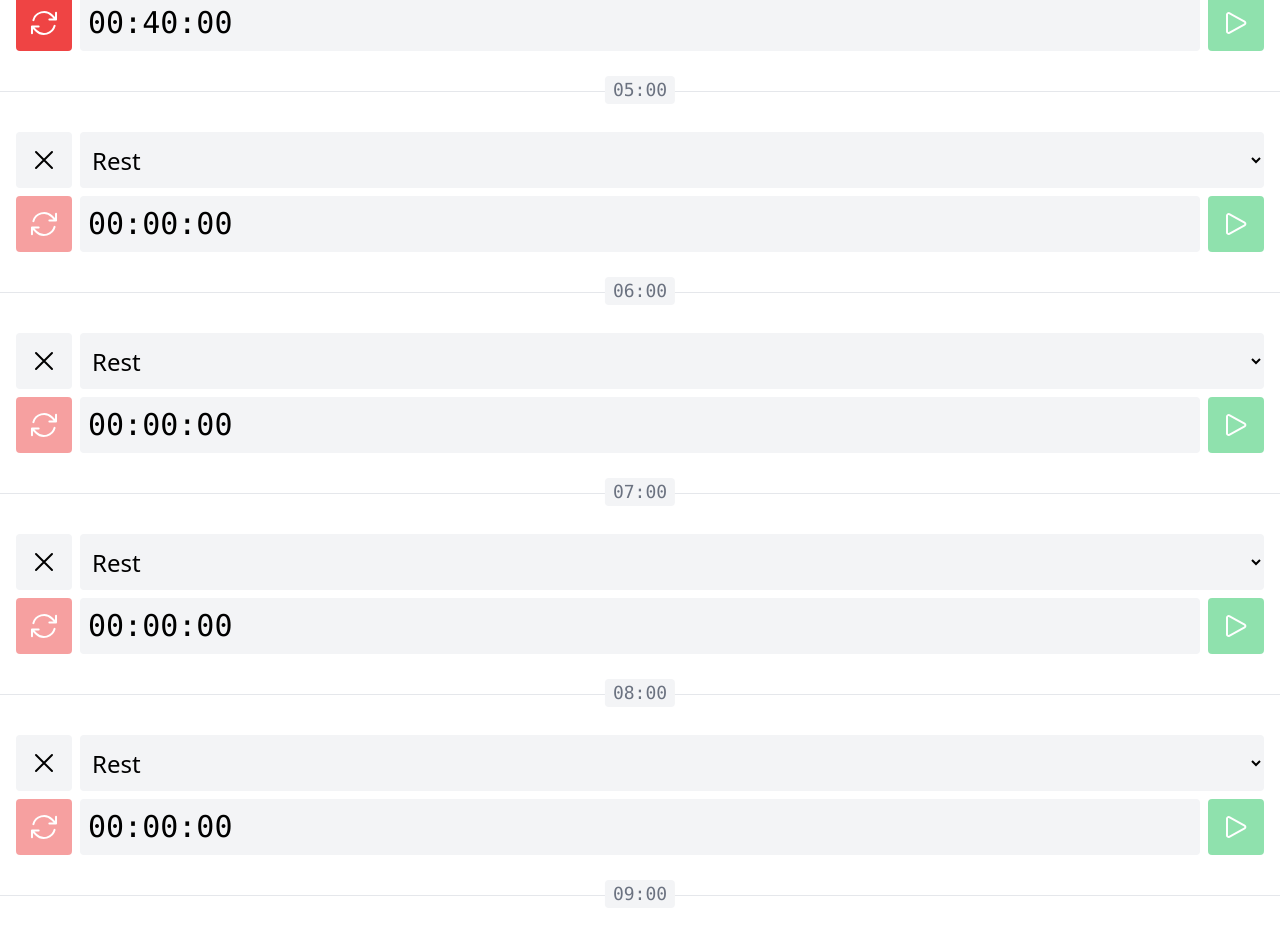
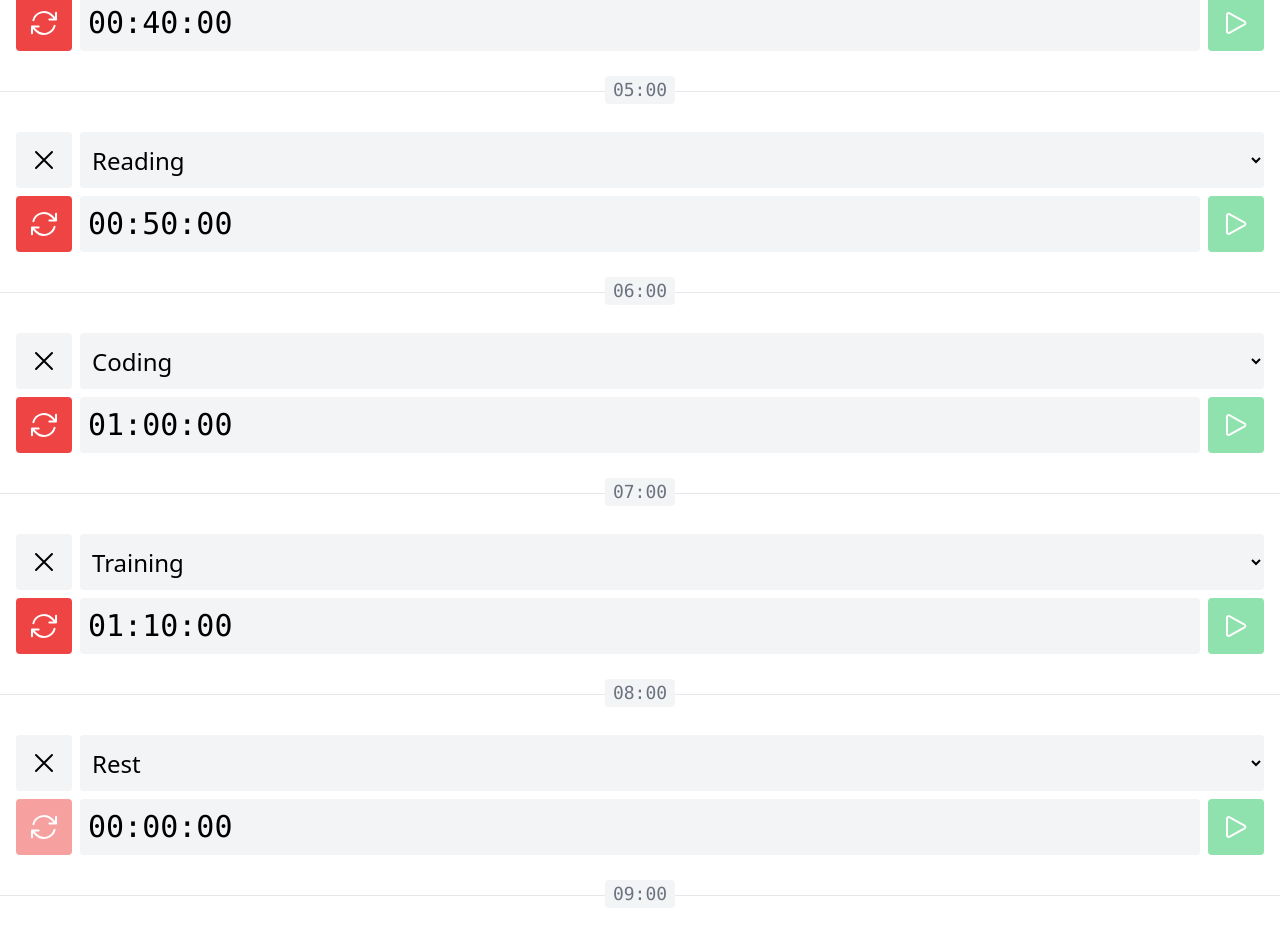
Before and after one commit to Moreorsea/onTrack, a Vue app: page /#timeline in a window 1280 px wide. Shown: the part 1003-1932 px from the top of the page. Built offline with nearby package versions, Linux system fonts and the light colour scheme.

Commit message:
Рефакторинг на provide/inject

```diff
--- a/src/App.vue
+++ b/src/App.vue
@@ -9,10 +9,10 @@ import {
   generateTimelineItems,
   generateActivitySelectOptions,
   generateActivities,
-  id
+  generatePeriodSelectOptions
 } from './components/functions'
 import { PAGE_TIMELINES, PAGE_ACTIVITIES, PAGE_PROGRESS } from './components/constants'
-import { ref, computed } from 'vue'
+import { ref, computed, provide } from 'vue'
 
 const currentPage = ref(normilazePageHash())
 
@@ -45,20 +45,30 @@ function addActivity(activity) {
   activities.value.push(activity)
 }
 
-function setTimelineItemActivity(item) {
-  const { timelineItem, activity } = item
-  timelineItem.activityId = activity?.id || null
+function setTimelineItemActivity(timelineItem, activityId) {
+  timelineItem.activityId = activityId
 }
 
-function setSecondsToComplete(item) {
-  const { activity, seconds } = item
-
+function setSecondsToComplete(activity, seconds) {
   activities.value.forEach((activ) => {
     if (activ.id == activity.id) {
       activ.secondsToComplete = +seconds
     }
   })
 }
+
+function updateSeconds(timeline, seconds) {
+  timeline.activitySeconds += seconds
+}
+
+provide('updateSeconds', updateSeconds)
+provide('timelineItems', timeLineItems.value)
+provide('activitySelectOptions', activitySelectOptions.value)
+provide('periodSelectOptions', generatePeriodSelectOptions())
+provide('setTimelineItemActivity', setTimelineItemActivity)
+provide('setSecondsToComplete', setSecondsToComplete)
+provide('addActivity', addActivity)
+provide('deleteActivity', deleteActivity)
 </script>
 
 <template>
@@ -67,19 +77,9 @@ function setSecondsToComplete(item) {
     <TheTimeLine
       :time-line-items="timeLineItems"
       v-show="currentPage === PAGE_TIMELINES"
-      :activity-select-options="activitySelectOptions"
-      :activities="activities"
       :current-page="currentPage"
-      @set-timeline-item-activity="setTimelineItemActivity"
     />
-    <TheActivities
-      v-show="currentPage === PAGE_ACTIVITIES"
-      :activities="activities"
-      :timeline-items="timeLineItems"
-      @delete-activity="deleteActivity"
-      @add-activity="addActivity"
-      @set-seconds-to-complete="setSecondsToComplete"
-    />
+    <TheActivities v-show="currentPage === PAGE_ACTIVITIES" :activities="activities" />
     <TheProgress v-show="currentPage === PAGE_PROGRESS" />
   </main>
   <TheNav :current-page="currentPage" @navigate="goTo($event)" />
--- a/src/components/ActivityItem.vue
+++ b/src/components/ActivityItem.vue
@@ -1,7 +1,7 @@
 <template>
   <li class="flex flex-col gap-2 p-4">
     <div class="flex items-center gap-2">
-      <BaseButton :type="BUTTON_TYPES.danger" @click="emit('delete')">
+      <BaseButton :type="BUTTON_TYPES.danger" @click="deleteActivity($event)">
         <TrashIcon class="h-8" />
       </BaseButton>
       <span class="truncate text-xl">{{ props.activity.name }}</span>
@@ -10,16 +10,12 @@
       <BaseSelect
         class="font-mono grow"
         placeholder="hh:mm"
-        :options="PERIOD_SELECT_OPTIONS"
+        :options="periodSelectOptions"
         :selected="activity.secondsToComplete || null"
-        @select="setSecondsToComplete(activity, $event)"
+        @select="setSecondsToComplete(activity, $event ? $event.target.value : 0)"
       />
 
-      <ActivitySecondsToComplete
-        :timeline-items="timelineItems"
-        :activity="activity"
-        v-if="activity.secondsToComplete"
-      />
+      <ActivitySecondsToComplete :activity="activity" v-if="activity.secondsToComplete" />
     </div>
   </li>
 </template>
@@ -29,22 +25,17 @@ import { TrashIcon } from '@heroicons/vue/24/outline'
 import BaseButton from './BaseButton.vue'
 import BaseSelect from './BaseSelect.vue'
 import ActivitySecondsToComplete from './ActivitySecondsToComplete.vue'
-import { PERIOD_SELECT_OPTIONS, BUTTON_TYPES } from './constants'
+import { BUTTON_TYPES } from './constants'
+import { inject } from 'vue'
+
+const periodSelectOptions = inject('periodSelectOptions')
+const setSecondsToComplete = inject('setSecondsToComplete')
+const deleteActivity = inject('deleteActivity')
 
 const props = defineProps({
   activity: {
     type: Object,
     required: true
-  },
-  timelineItems: {
-    type: Array,
-    required: true
   }
 })
-
-function setSecondsToComplete(activity, $event) {
-  emit('setSecondsToComplete', { activity, seconds: $event?.target?.value || null })
-}
-
-const emit = defineEmits(['delete', 'setSecondsToComplete'])
 </script>
--- a/src/components/TheActivityForm.vue
+++ b/src/components/TheActivityForm.vue
@@ -1,14 +1,14 @@
 <script setup>
-import { isActivityValid } from './validators'
 import BaseButton from './BaseButton.vue'
 import { PlusIcon } from '@heroicons/vue/24/outline'
-import { nextTick, ref } from 'vue'
+import { nextTick, ref, inject } from 'vue'
 import { id } from './functions'
 
 const activity = ref('')
+const addActivity = inject('addActivity')
 
 async function submit() {
-  emit('submit', {
+  addActivity({
     id: id(),
     name: activity.value,
     secondsToComplete: 0
@@ -20,10 +20,6 @@ async function submit() {
 
   window.scrollTo(0, document.body.scrollHeight)
 }
-
-const emit = defineEmits({
-  submit: isActivityValid
-})
 </script>
 
 <template>
--- a/src/components/TimelineItem.vue
+++ b/src/components/TimelineItem.vue
@@ -6,10 +6,10 @@
       :selected="timelineItem.activityId"
       :options="activitySelectOptions"
       placeholder="Rest"
-      @select="selectActivity"
+      @select="setTimelineItemActivity(timelineItem, $event)"
     />
 
-    <TimelineStopwatch :hour="timelineItem.hour" :seconds="timelineItem.activitySeconds" />
+    <TimelineStopwatch :timeline-item="timelineItem" />
   </li>
 </template>
 
@@ -18,32 +18,20 @@ import BaseSelect from '../components/BaseSelect.vue'
 import TimelineHour from '../components/TimelineHour.vue'
 import { isTimelineItemValid } from './validators'
 import TimelineStopwatch from './TimelineStopwatch.vue'
+import { inject } from 'vue'
+
+const activitySelectOptions = inject('activitySelectOptions')
+const setTimelineItemActivity = inject('setTimelineItemActivity')
 
 const props = defineProps({
   timelineItem: {
     type: Object,
     required: true,
     validator: isTimelineItemValid
-  },
-  activities: {
-    required: true,
-    type: Array
-  },
-  activitySelectOptions: {
-    required: true,
-    type: Array
   }
 })
 
-const emit = defineEmits(['selectActivity', 'scrollToHour'])
-
-const selectActivity = ($event) => {
-  const id = $event?.target?.value || null
-  emit('selectActivity', {
-    timelineItem: props.timelineItem,
-    activity: props.activities.find((activity) => activity.id == id)
-  })
-}
+const emit = defineEmits(['scrollToHour'])
 
 function scrollToHour({ hour }) {
   emit('scrollToHour', hour)
--- a/src/components/TimelineStopwatch.vue
+++ b/src/components/TimelineStopwatch.vue
@@ -9,7 +9,12 @@
     <BaseButton v-if="isRunning" :type="BUTTON_TYPES.warning" @click="stop">
       <PauseIcon class="h-8" />
     </BaseButton>
-    <BaseButton v-else :type="BUTTON_TYPES.success" @click="start" :disabled="hour != date">
+    <BaseButton
+      v-else
+      :type="BUTTON_TYPES.success"
+      @click="start"
+      :disabled="timelineItem.hour != date"
+    >
       <PlayIcon class="h-8" />
     </BaseButton>
   </div>
@@ -20,25 +25,25 @@ import { ArrowPathIcon, PauseIcon, PlayIcon } from '@heroicons/vue/24/outline'
 import BaseButton from './BaseButton.vue'
 import { BUTTON_TYPES, MILISECONDS_IN_SECOND } from './constants'
 import { formatSeconds } from './functions'
-import { ref } from 'vue'
+import { ref, inject } from 'vue'
 
 const props = defineProps({
-  seconds: {
-    default: 0,
-    type: Number
-  },
-  hour: {
-    required: true,
-    type: Number
+  timelineItem: {
+    type: Object,
+    required: true
   }
 })
 
-const seconds = ref(props.seconds)
+const updateSeconds = inject('updateSeconds')
+
+const seconds = ref(props.timelineItem.activitySeconds)
 const isRunning = ref(false)
 const date = new Date().getHours()
 
 function start() {
   isRunning.value = setInterval(() => {
+    updateSeconds(props.timelineItem, 1)
+
     seconds.value++
   }, MILISECONDS_IN_SECOND)
 }
@@ -52,6 +57,8 @@ function stop() {
 function reset() {
   stop()
 
+  updateSeconds(props.timelineItem, -seconds.value)
+
   seconds.value = 0
 }
 </script>
--- a/src/components/constants.js
+++ b/src/components/constants.js
@@ -25,22 +25,3 @@ export const MINUTES_IN_HOUR = 60
 export const SECONDS_IN_MINUTE = 60
 export const SECONDS_IN_HOUR = MINUTES_IN_HOUR * SECONDS_IN_MINUTE
 export const MILISECONDS_IN_SECOND = 1000
-
-export const PERIOD_IN_MINUTES = [
-  15, 30, 45, 60, 90, 120, 150, 180, 210, 240, 270, 300, 330, 360, 390, 420, 450, 480
-]
-
-export const PERIOD_SELECT_OPTIONS = generatePeriodSelectOptions(PERIOD_IN_MINUTES)
-//   {
-//     value: 1 * SECONDS_IN_HOUR,
-//     label: '01:00'
-//   },
-//   {
-//     value: 2 * SECONDS_IN_HOUR,
-//     label: '02:00'
-//   },
-//   {
-//     value: 3 * SECONDS_IN_HOUR,
-//     label: '03:00'
-//   }
-// ]
--- a/src/components/functions.js
+++ b/src/components/functions.js
@@ -23,8 +23,8 @@ export function normilazePageHash() {
 export function generateTimelineItems(activities) {
   return [...Array(HOURS_IN_DAY).keys()].map((hour) => ({
     hour,
-    activityId: [0, 1, 2, 3, 4].includes(hour) ? activities[hour % 3].id : null,
-    activitySeconds: [0, 1, 2, 3, 4].includes(hour) ? hour * 600 : 0
+    activityId: [0, 1, 2, 3, 4, 5, 6, 7].includes(hour) ? activities[hour % 3].id : null,
+    activitySeconds: [0, 1, 2, 3, 4, 5, 6, 7].includes(hour) ? hour * 600 : 0
     // activityId: hour % 4 === 0 ? null : activities[hour % 2].id,
     // activitySeconds: hour % 4 === 0 ? 0 : (15 * SECONDS_IN_MINUTE * hour) % SECONDS_IN_HOUR
   }))
@@ -58,7 +58,11 @@ export function generatePeriodSelectOptionsLabel(minute) {
   return `${hour}:${minutes}`
 }
 
-export function generatePeriodSelectOptions(periods) {
+export function generatePeriodSelectOptions() {
+  const periods = [
+    15, 30, 45, 60, 90, 120, 150, 180, 210, 240, 270, 300, 330, 360, 390, 420, 450, 480
+  ]
+
   return periods.map((minute) => {
     return {
       value: minute * SECONDS_IN_MINUTE,
--- a/src/components/pages/TheActivities.vue
+++ b/src/components/pages/TheActivities.vue
@@ -1,25 +1,18 @@
 <template>
   <div class="flex flex-col grow">
     <ul v-if="activities.length" class="divide-y grow">
-      <ActivityItem
-        v-for="activity in props.activities"
-        :activity="activity"
-        :key="activity.id"
-        :timeline-items="timelineItems"
-        @delete="emit('deleteActivity', activity)"
-        @set-seconds-to-complete="setSecondsToComplete($event)"
-      />
+      <ActivityItem v-for="activity in props.activities" :activity="activity" :key="activity.id" />
     </ul>
 
     <TheActivitiesEmptyState v-else />
 
-    <TheActivityForm @submit="emit('addActivity', $event)" />
+    <TheActivityForm />
   </div>
 </template>
 
 <script setup>
 import ActivityItem from '../ActivityItem.vue'
-import { isActivityValid, validateActivities } from '../validators'
+import { validateActivities } from '../validators'
 import TheActivityForm from '../TheActivityForm.vue'
 import TheActivitiesEmptyState from '../TheActivitiesEmptyState.vue'
 
@@ -28,16 +21,6 @@ const props = defineProps({
     type: Array,
     required: true,
     validator: validateActivities
-  },
-  timelineItems: {
-    type: Array,
-    required: true
   }
 })
-
-function setSecondsToComplete($event) {
-  emit('setSecondsToComplete', $event)
-}
-
-const emit = defineEmits(['deleteActivity', 'addActivity', 'setSecondsToComplete'])
 </script>
--- a/src/components/pages/TheTimeline.vue
+++ b/src/components/pages/TheTimeline.vue
@@ -5,9 +5,6 @@
         v-for="timelineItem in timeLineItems"
         :key="timelineItem.hour"
         :timeline-item="timelineItem"
-        :activity-select-options="activitySelectOptions"
-        :activities="activities"
-        @select-activity="getSelect"
         @scroll-to-hour="scrollToCurrentTimelineItem"
         ref="timelineItemRefs"
       />
@@ -19,12 +16,6 @@
 import TimelineItem from '../TimelineItem.vue'
 import { nextTick, ref, watchPostEffect } from 'vue'
 import { MIDNIGHT_HOUR, PAGE_TIMELINES } from '../constants'
-
-const emit = defineEmits(['setTimelineItemActivity'])
-
-function getSelect({ timelineItem, activity }) {
-  emit('setTimelineItemActivity', { timelineItem, activity })
-}
 
 const timelineItemRefs = ref([])
 
@@ -53,14 +44,6 @@ const props = defineProps({
     type: Array,
     required: true
   },
-  activitySelectOptions: {
-    type: Array,
-    required: true
-  },
-  activities: {
-    required: true,
-    type: Array
-  },
   currentPage: {
     required: true,
     type: String
```
Also changed, not shown: src/components/ActivitySecondsToComplete.vue (+4 -7 lines).
